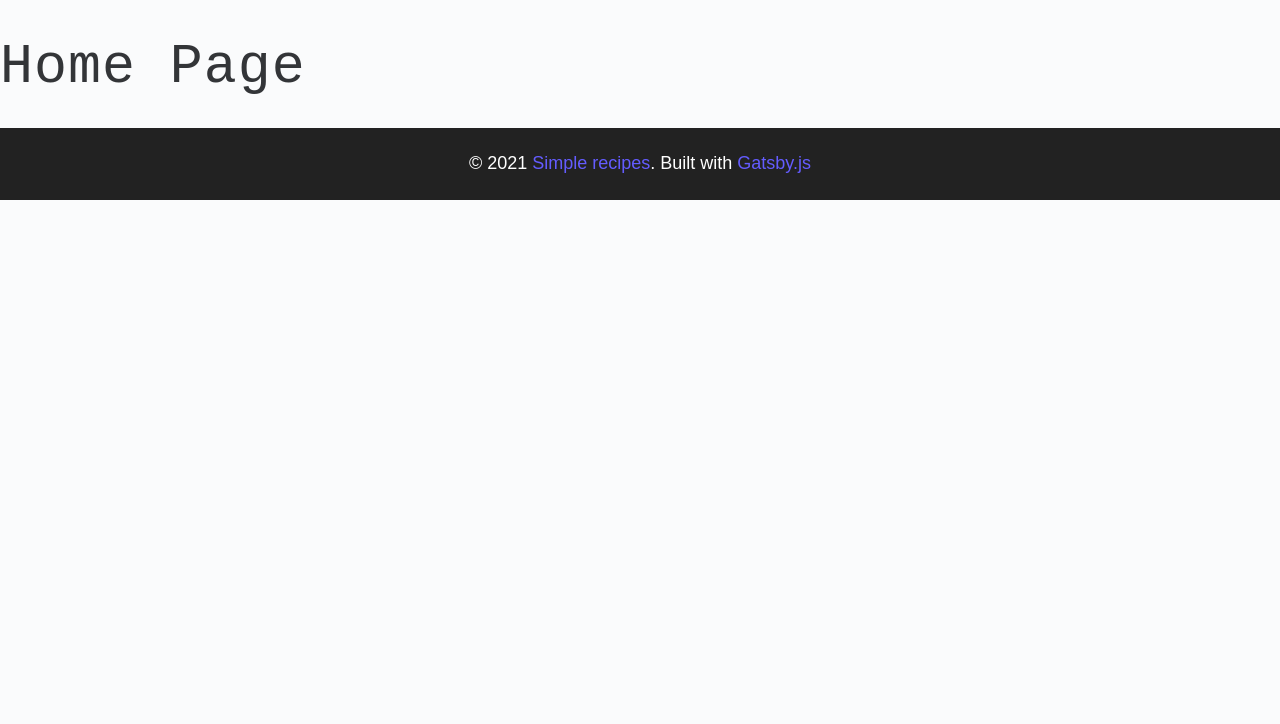
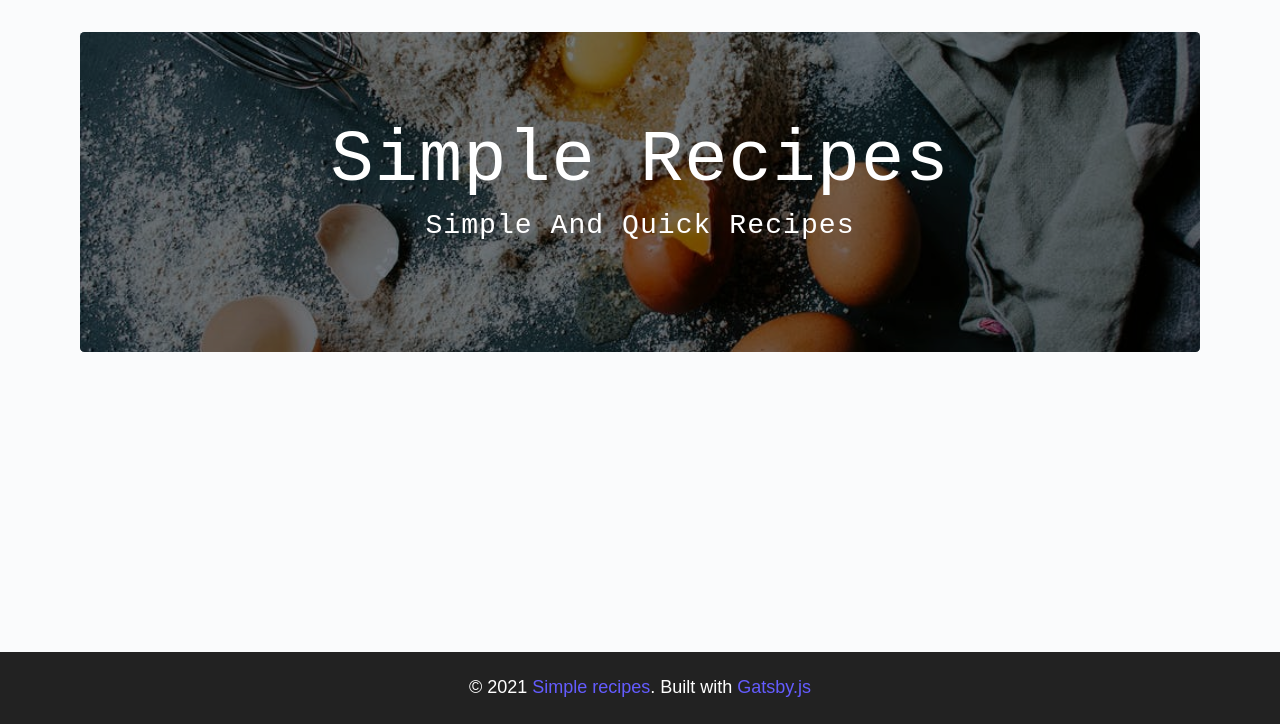
Before and after one commit to SyedUmairCodes/simple-recipes-gatsby, a Gatsby site: page / in a window 1280 px wide. Shown: the part 76-800 px from the top of the page. Built offline with nearby package versions, Linux system fonts and the light colour scheme; Gatsby itself is replaced by a stand-in of ours.

Commit message:
Hero section completed

```diff
--- a/src/pages/index.js
+++ b/src/pages/index.js
@@ -1,13 +1,28 @@
 import React from "react"
 import Layout from "../components/Layout"
+import { StaticImage } from "gatsby-plugin-image"
 
 const Index = () => {
   return (
-    <>
-      <Layout>
-        <h1>Home page</h1>
-      </Layout>
-    </>
+    <Layout>
+      <main className="page">
+        <header className="hero">
+          <StaticImage
+            src="../assets/images/main.jpeg"
+            alt="bakery"
+            className="hero-img"
+            placeholder="tracedSVG"
+            layout="fullWidth"
+          ></StaticImage>
+          <div className="hero-container">
+            <div className="hero-text">
+              <h1>Simple Recipes</h1>
+              <h4>Simple and Quick recipes</h4>
+            </div>
+          </div>
+        </header>
+      </main>
+    </Layout>
   )
 }
 
```
